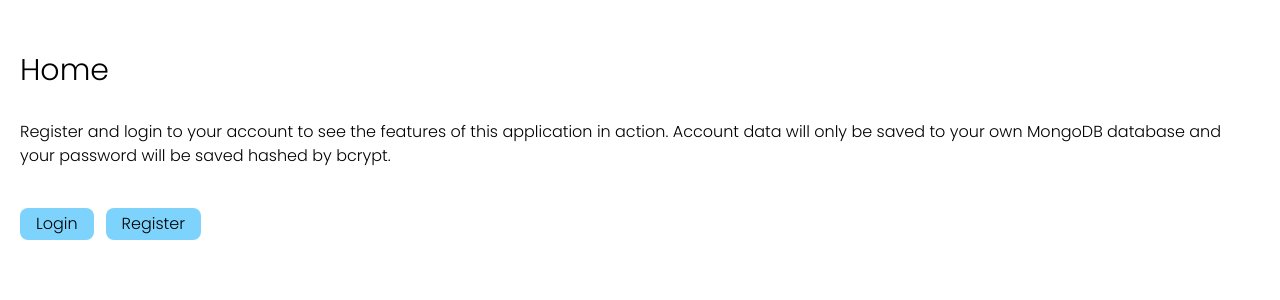
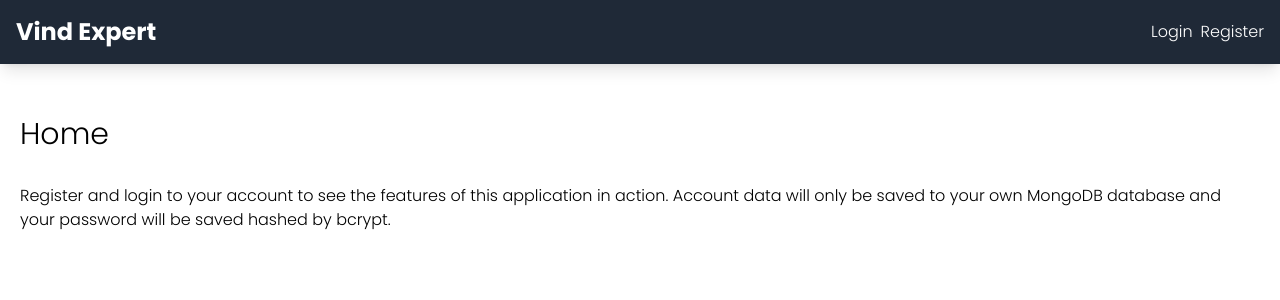
Before and after one commit to ThomPoppins/MERN-Enterprise-Search, a React (Vite) app in the folder frontend/: page / in a window 1280 px wide. Shown: the top 300 px of the page. Built offline with nearby package versions, Linux system fonts and the light colour scheme; no server answers.

Commit message:
Move links to Navbar

```diff
--- a/frontend/src/components/layout/Navbar.jsx
+++ b/frontend/src/components/layout/Navbar.jsx
@@ -13,18 +13,27 @@ const Navbar = () => {
         <div className="flex justify-between items-center">
           <div className="text-white text-2xl font-bold">Vind Expert</div>
           <div className="hidden md:flex space-x-4">
-            <a href="#" className="text-white">
-              Home
-            </a>
-            <a href="#" className="text-white">
-              About
-            </a>
-            <a href="#" className="text-white">
-              Services
-            </a>
-            <a href="#" className="text-white">
-              Contact
-            </a>
+            {userId ? (
+              <div className="flex items-center space-x-2">
+                <img
+                  src={user?.profilePicture}
+                  alt="profile picture"
+                  className="w-8 h-8 rounded-full ml-2"
+                />
+                <Link to="/logout" className="text-white">
+                  Logout
+                </Link>
+              </div>
+            ) : (
+              <div className="flex items-center space-x-2">
+                <Link to="/login" className="text-white">
+                  Login
+                </Link>
+                <Link to="/register" className="text-white">
+                  Register
+                </Link>
+              </div>
+            )}
           </div>
         </div>
       </div>
--- a/frontend/src/pages/Home.jsx
+++ b/frontend/src/pages/Home.jsx
@@ -52,6 +52,7 @@ const Home = () => {
   } else {
     return (
       <div>
+        <Navbar />
         <div className="mx-auto p-5">
           <h1 className="text-3xl my-8">Home</h1>
 
@@ -61,19 +62,6 @@ const Home = () => {
             MongoDB database and your password will be saved hashed by bcrypt.
           </p>
         </div>
-
-        <div className="mx-auto p-5">
-          <Link to="/login">
-            <button className="bg-sky-300 hover:bg-sky-600 px-4 py-1 rounded-lg mr-3">
-              Login
-            </button>
-          </Link>
-          <Link to="/register">
-            <button className="bg-sky-300 hover:bg-sky-600 px-4 py-1 rounded-lg">
-              Register
-            </button>
-          </Link>
-        </div>
       </div>
     );
   }
```
